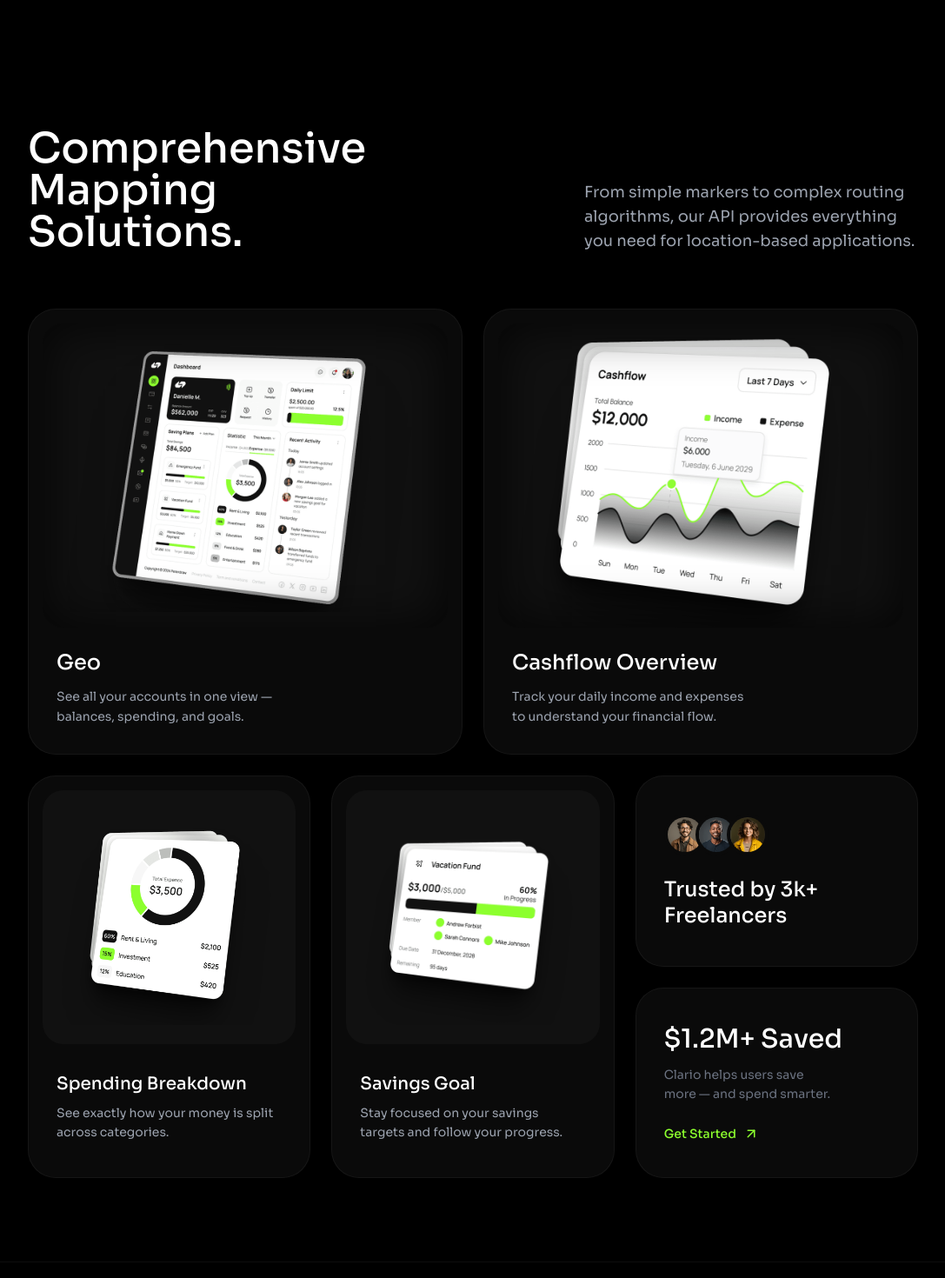
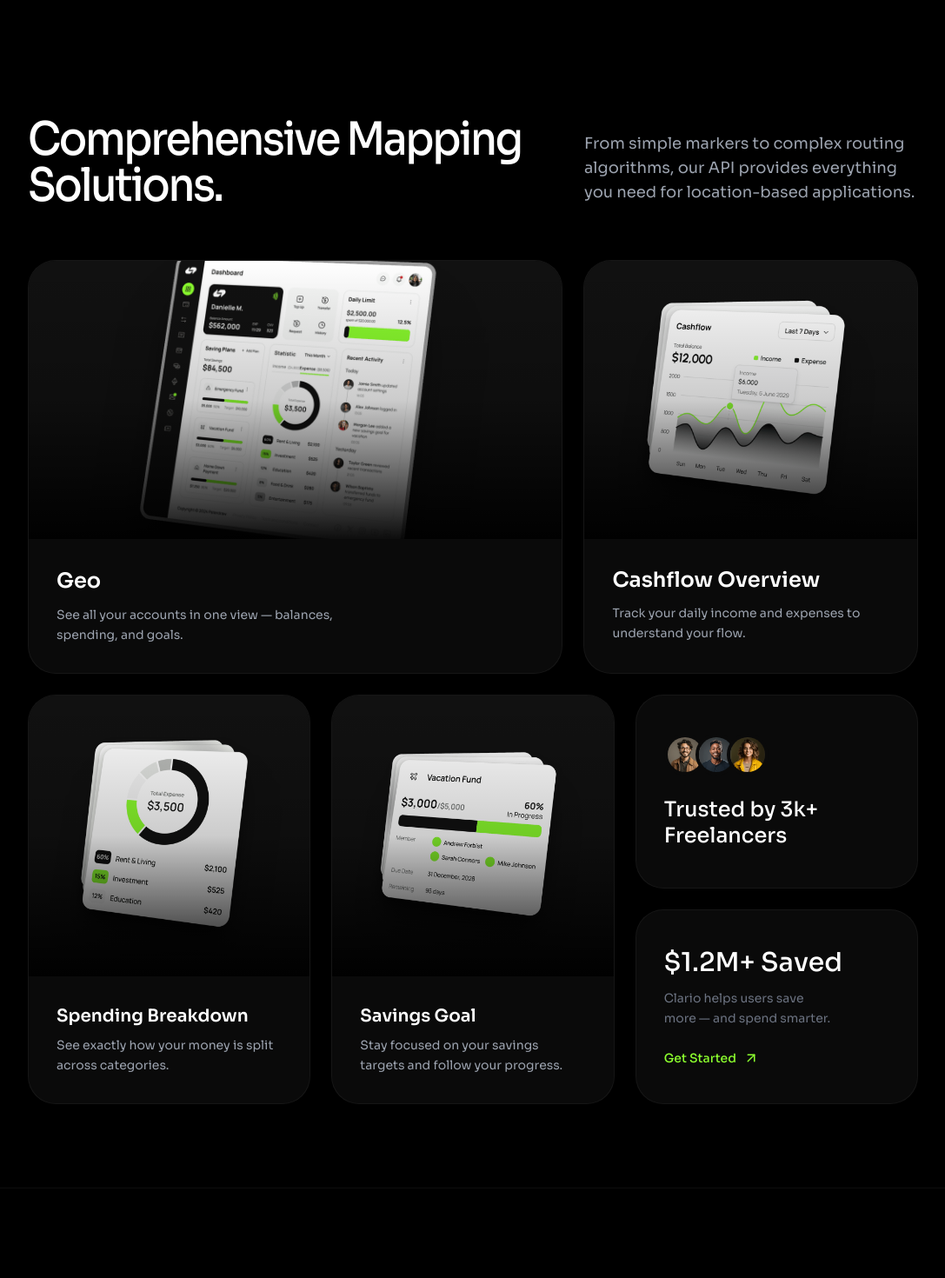
Before and after one commit to Mekd422/AmbalayMaps, a React (Vite) app: page / in a window 1280 px wide. Shown: the part 2020-3490 px from the top of the page at 87% size, without its empty margins (96-1183 px from the left). Built offline with nearby package versions, Linux system fonts and the light colour scheme.

Commit message:
updated the mappingSolutions component

```diff
--- a/src/Components/ui/HowItWorks.tsx
+++ b/src/Components/ui/HowItWorks.tsx
@@ -52,7 +52,7 @@ export default function HowItWorks() {
             whileInView={{ opacity: 1, x: 0 }}
             viewport={{ once: true }}
             transition={{ duration: 0.8, delay: 0.2, ease: "easeOut" }}
-            className="text-4xl md:text-5xl font-medium text-white leading-none inline-block origin-left tracking-[-0.05em] scale-x-70 scale-y-110"
+            className="text-4xl md:text-4xl font-medium text-white leading-none inline-block origin-left tracking-[-0.05em] scale-x-70 scale-y-110"
           >
             How AmbaLay Maps works
           </motion.h2>
@@ -63,7 +63,7 @@ export default function HowItWorks() {
           variants={containerVariants}
           initial="hidden"
           whileInView="visible"
-          viewport={{ once: true, amount: 0.1 }} // Triggers when 10% of the grid is seen
+          viewport={{ once: true, amount: 0.1 }}
           className="grid md:grid-cols-3 gap-10"
         >
           {steps.map((item) => (
--- a/src/Components/ui/MappingSolutions.tsx
+++ b/src/Components/ui/MappingSolutions.tsx
@@ -12,7 +12,7 @@ export default function MappingSolutions() {
     <section className="px-6 md:px-12 py-24 bg-black">
       <div className="max-w-5xl mx-auto">
         <div className="flex flex-col md:flex-row md:items-end justify-between gap-8 mb-16">
-          <h2 className="text-4xl md:text-5xl font-medium text-white leading-tight max-w-md">
+          <h2 className="text-4xl md:text-5xl font-medium text-white leading-none inline-block origin-left tracking-[-0.05em] scale-x-70 scale-y-110">
             Comprehensive Mapping Solutions.
           </h2>
           <p className="text-lg text-gray-400 max-w-sm">
@@ -20,44 +20,78 @@ export default function MappingSolutions() {
           </p>
         </div>
 
-        <div className="grid md:grid-cols-2 gap-6 mb-6">
-          {[
-            { img: geoImg, title: "Geo", desc: "See all your accounts in one view — balances, spending, and goals." },
-            { img: cashflowImg, title: "Cashflow Overview", desc: "Track your daily income and expenses to understand your financial flow." }
-          ].map((item, idx) => (
-            <div key={idx} className="group rounded-[32px] bg-[#0A0A0A] border border-white/5 p-4 flex flex-col h-full transition-all hover:border-white/10">
-              <div className="relative rounded-[24px] bg-[#111] flex items-center justify-center overflow-hidden aspect-[4/3] mb-6">
-                <img src={item.img} alt={item.title} className="w-[90%] h-auto object-contain transition-transform duration-500 group-hover:scale-105" />
-                <div className="absolute inset-0 shadow-[inset_0_0_60px_rgba(0,0,0,0.8)] pointer-events-none" />
-              </div>
-              <div className="px-4 pb-4">
-                <h3 className="text-2xl font-medium text-white mb-3">{item.title}</h3>
-                <p className="text-gray-400 text-sm leading-relaxed max-w-[280px]">{item.desc}</p>
-              </div>
-            </div>
-          ))}
-        </div>
+<div className="grid md:grid-cols-[1.6fr_1fr] gap-6 mb-6">
+
+  <div className="group rounded-[32px] bg-[#0A0A0A] border border-white/5 overflow-hidden flex flex-col h-full transition-all hover:border-white/10">
+    <div className="relative bg-[#111] flex items-center justify-center overflow-hidden h-[320px]">
+      <img
+        src={geoImg}
+        alt="Geo"
+        className="w-[80%] h-auto object-contain transition-transform duration-500 group-hover:scale-105"
+      />
+      <div className="absolute inset-0 bg-gradient-to-t from-black/95 via-black/20 to-transparent" />
+    </div>
+    <div className="p-8">
+      <h3 className="text-2xl font-semibold text-white mb-3">Geo</h3>
+      <p className="text-gray-400 text-sm leading-relaxed max-w-sm">
+        See all your accounts in one view — balances, spending, and goals.
+      </p>
+    </div>
+  </div>
+
+  <div className="group rounded-[32px] bg-[#0A0A0A] border border-white/5 overflow-hidden flex flex-col h-full transition-all hover:border-white/10">
+    <div className="relative bg-[#111] flex items-center justify-center overflow-hidden h-[320px]">
+      <img
+        src={cashflowImg}
+        alt="Cashflow Overview"
+        className="w-[80%] h-auto object-contain transition-transform duration-500 group-hover:scale-105"
+      />
+      <div className="absolute inset-0 bg-gradient-to-t from-black/95 via-black/20 to-transparent" />
+    </div>
+    <div className="p-8">
+      <h3 className="text-2xl font-semibold text-white mb-3 leading-tight">Cashflow Overview</h3>
+      <p className="text-gray-400 text-sm leading-relaxed">
+        Track your daily income and expenses to understand your flow.
+      </p>
+    </div>
+  </div>
+
+</div>
 
         <div className="grid md:grid-cols-3 gap-6">
-          <div className="rounded-[32px] bg-[#0A0A0A] border border-white/5 p-4 flex flex-col">
-            <div className="relative rounded-[24px] bg-[#111] aspect-square flex items-center justify-center overflow-hidden mb-8">
-              <img src={spendingImg} alt="Spending" className="w-[85%] h-auto object-contain" />
+          {/* CARD: Spending Breakdown */}
+          <div className="rounded-[32px] bg-[#0A0A0A] border border-white/5 overflow-hidden flex flex-col transition-all hover:border-white/10 group">
+            <div className="relative bg-[#111] aspect-square flex items-center justify-center overflow-hidden">
+              <img
+                src={spendingImg}
+                alt="Spending"
+                className="w-[85%] h-auto object-contain transition-transform duration-500 group-hover:scale-105"
+              />
+              <div className="absolute inset-0 bg-gradient-to-t from-black/95 via-black/20 to-transparent" />
             </div>
-            <div className="px-4 pb-6">
-              <h3 className="text-xl font-medium text-white mb-2">Spending Breakdown</h3>
+            <div className="p-8">
+              <h3 className="text-xl font-semibold text-white mb-2">Spending Breakdown</h3>
               <p className="text-gray-400 text-sm leading-relaxed">See exactly how your money is split across categories.</p>
             </div>
           </div>
 
-          <div className="rounded-[32px] bg-[#0A0A0A] border border-white/5 p-4 flex flex-col">
-            <div className="relative rounded-[24px] bg-[#111] aspect-square flex items-center justify-center overflow-hidden mb-8">
-              <img src={savingsImg} alt="Savings" className="w-[85%] h-auto object-contain" />
+          {/* CARD: Savings Goal */}
+          <div className="rounded-[32px] bg-[#0A0A0A] border border-white/5 overflow-hidden flex flex-col transition-all hover:border-white/10 group">
+            <div className="relative bg-[#111] aspect-square flex items-center justify-center overflow-hidden">
+              <img
+                src={savingsImg}
+                alt="Savings"
+                className="w-[85%] h-auto object-contain transition-transform duration-500 group-hover:scale-105"
+              />
+
+              <div className="absolute inset-0 bg-gradient-to-t from-black/95 via-black/20 to-transparent" />
             </div>
-            <div className="px-4 pb-6">
-              <h3 className="text-xl font-medium text-white mb-2">Savings Goal</h3>
+            <div className="p-8">
+              <h3 className="text-xl font-semibold text-white mb-2">Savings Goal</h3>
               <p className="text-gray-400 text-sm leading-relaxed">Stay focused on your savings targets and follow your progress.</p>
             </div>
           </div>
+
 
           <div className="flex flex-col gap-6">
             <div className="bg-[#0A0A0A] rounded-[32px] border border-white/5 p-8 flex-1 flex flex-col justify-center">
```
